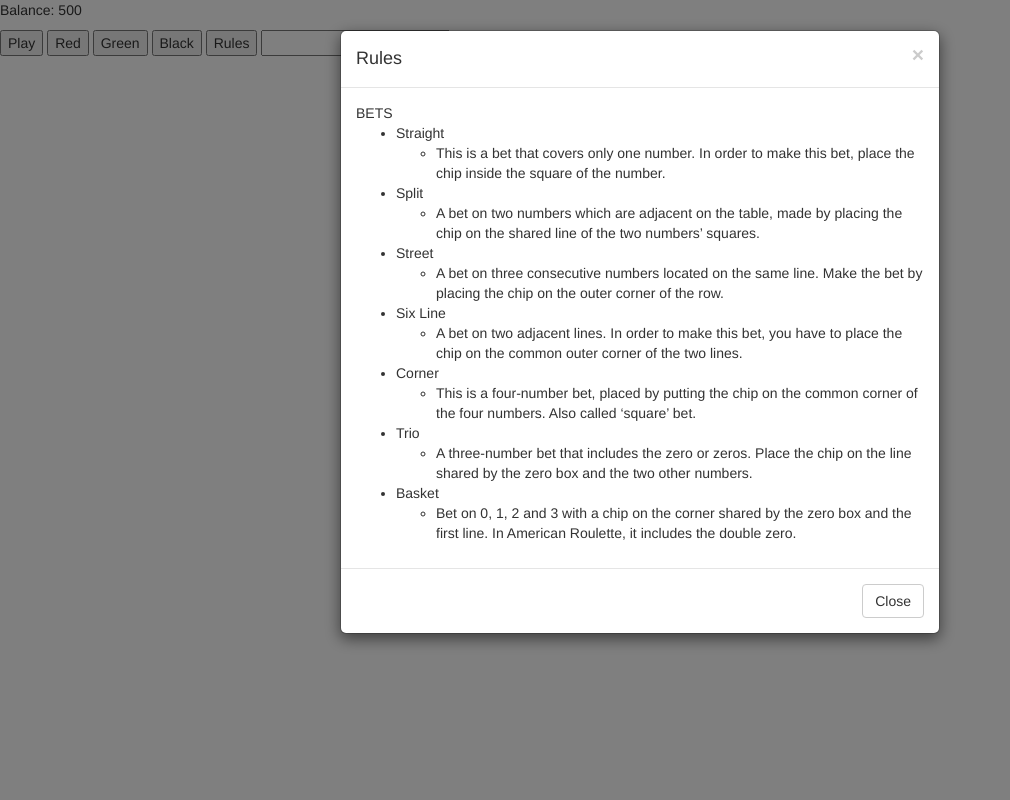
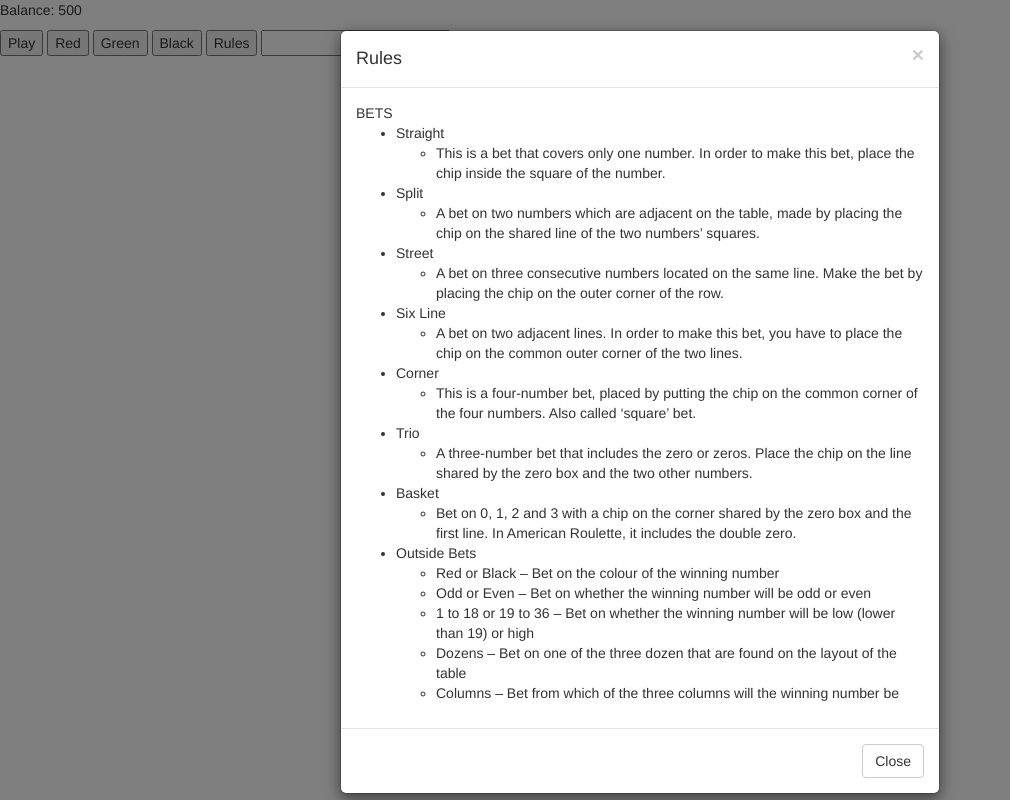
Before and after one commit to darkpiggy73/CasinoAPP-CS-358, a PHP site: page / in a window 1280 px wide, after a click on "Rules". Shown: the whole page, without its empty margins (0-1010 px from the left). Run offline with PHP 8.4, Linux system fonts and the light colour scheme.

Commit message:
Update index.php

```diff
--- a/index.php
+++ b/index.php
@@ -58,6 +58,16 @@
                       Basket
                       <ul><li>Bet on 0, 1, 2 and 3 with a chip on the corner shared by the zero box and the first line. In American Roulette, it includes the double zero.</li></ul>
                     </li>
+                    <li>
+                      Outside Bets
+                      <ul>
+                        <li>Red or Black – Bet on the colour of the winning number</li>
+                        <li>Odd or Even – Bet on whether the winning number will be odd or even</li>
+                        <li>1 to 18 or 19 to 36 – Bet on whether the winning number will be low (lower than 19) or high</li>
+                        <li>Dozens – Bet on one of the three dozen that are found on the layout of the table</li>
+                        <li>Columns – Bet from which of the three columns will the winning number be</li>
+                      </ul>
+                    </li>
                 </ul>
 
                 </div>
```
